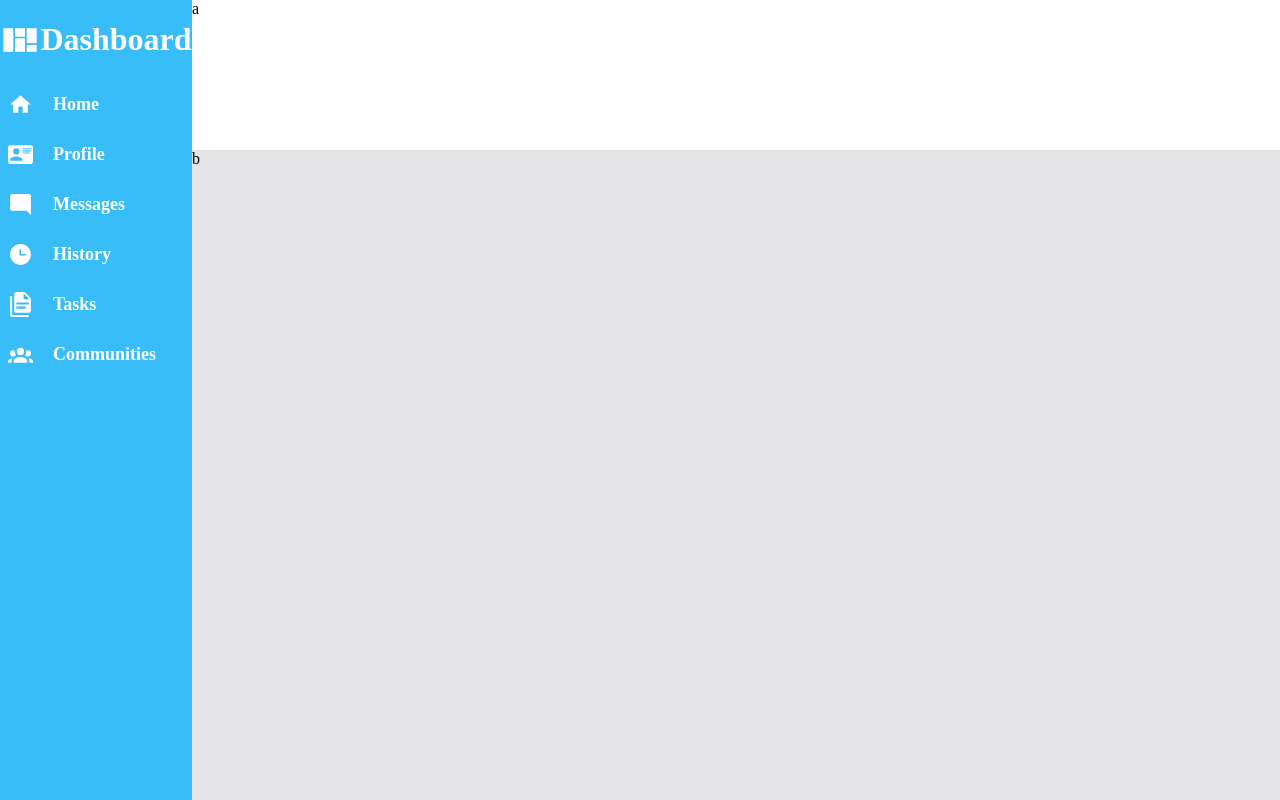
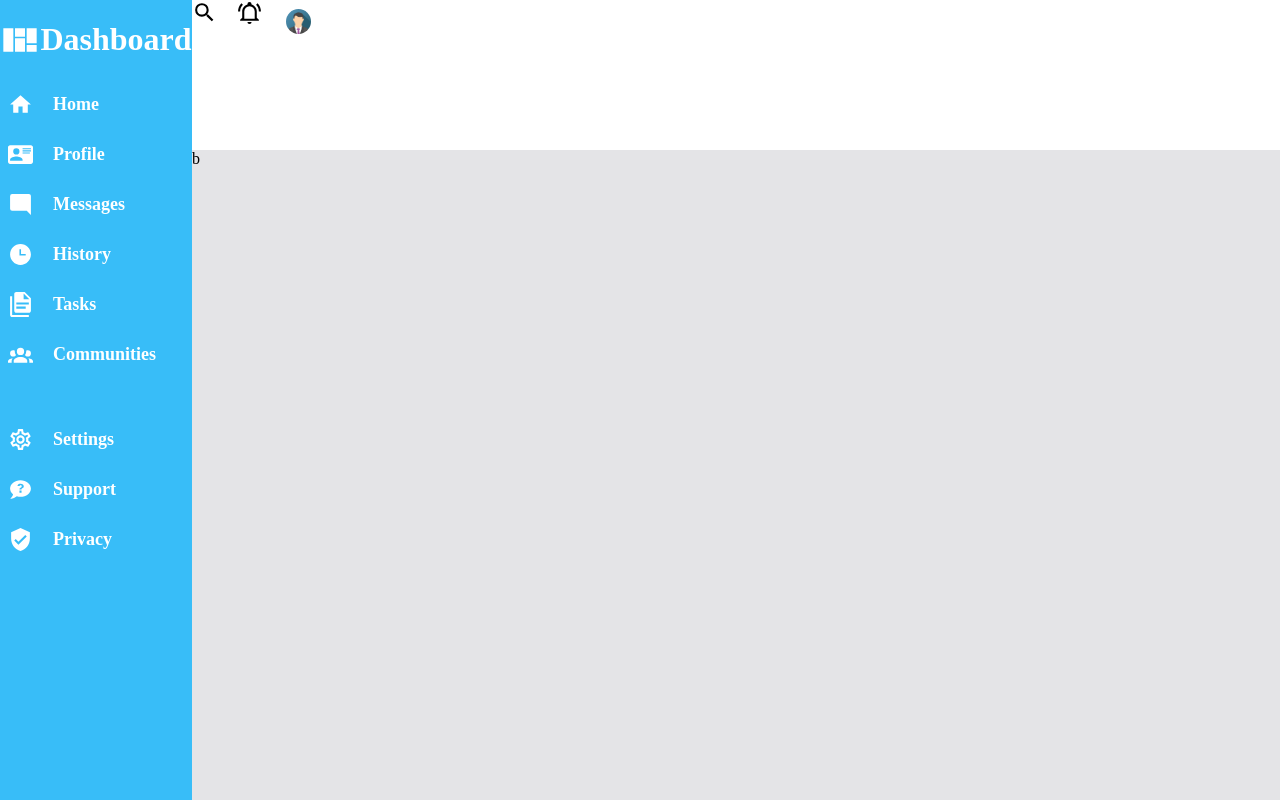
Before and after one commit to SCBenson/admin-dashboard, a plain HTML site: page index.html in a window 1280 px wide. Shown: the top 800 px of the page. Drawn offline with Linux system fonts and the light colour scheme.

Commit message:
added the second navigation section and implemented an avatar class along with an image for the header section.

```diff
--- a/index.html
+++ b/index.html
@@ -40,12 +40,30 @@
                     <p class="icon-description">Communities</p>
                 </div>
             </div>
-            <div id="nav-2"></div>
+            <div id="nav-2">
+                <div class="nav-item" id="settings">
+                    <object class="icons" id="settings-logo" data="data/images/settings.svg" width="25" height="25"></object>
+                    <p class="icon-description">Settings</p>
+                </div>
+                <div class="nav-item" id="support">
+                    <object class="icons" id="support-logo" data="data/images/support.svg" width="25" height="25"></object>
+                    <p class="icon-description">Support</p>
+                </div>
+                <div class="nav-item" id="privacy">
+                    <object class="icons" id="privacy-logo" data="data/images/privacy.svg" width="25" height="25"></object>
+                    <p class="icon-description">Privacy</p>
+                </div>
+            </div>
         </div>
         <div class="content-container">
-            <div id="header">a
-                <div id="search-bar"></div>
-                <div id="user-card"></div>
+            <div id="header">
+                <div id="search-bar">
+                    <object class="icons" id="search-logo" data="data/images/search.svg" width="25" height="25"></object>
+                </div>
+                <div id="user-card">
+                    <object class="icons" id="notification-logo" data="data/images/notifications.svg" width="25" height="25"></object>
+                    <img src="data/images/img_avatar.png" alt="Avatar" class="avatar">
+                </div>
                 <div id="greeting"></div>
                 <div id="creation-tabs"></div>
             </div>
--- a/style.css
+++ b/style.css
@@ -41,7 +41,7 @@ html , body{
     color: white;
 }
 
-#nav-1 {
+#nav-1, #nav-2 {
     display:flex;
     margin-left: 8px;
     flex-direction: column;
@@ -53,8 +53,6 @@ html , body{
     height: 50px;
     width: auto;
     align-items: center
-    /* justify-content: center;
-    align-content: center; */
 }
 .icons{
     margin-right: 20px;
@@ -69,3 +67,18 @@ html , body{
 .icon-description:hover {
     color: #bae6fd;
 }
+
+#nav-2 {
+    margin-top: 35px;
+}
+
+.avatar {
+    vertical-align: middle;
+    width: 25px;
+    height: 25px;
+    border-radius: 50%;
+  }
+
+#header {
+    display: flex;
+}
```
Also changed, not shown: data/images/img_avatar.png (added).
